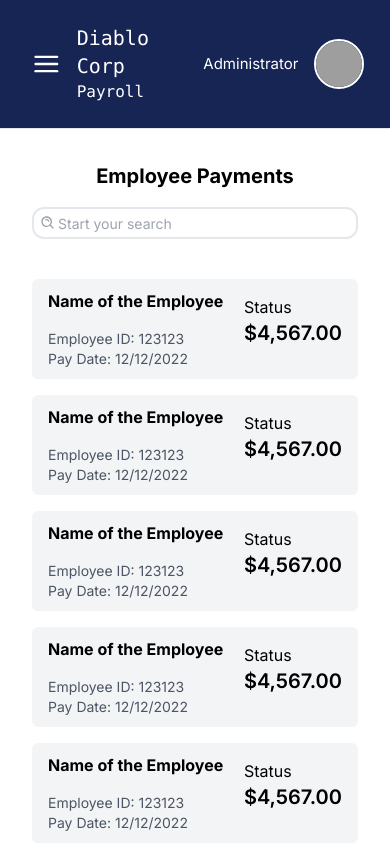
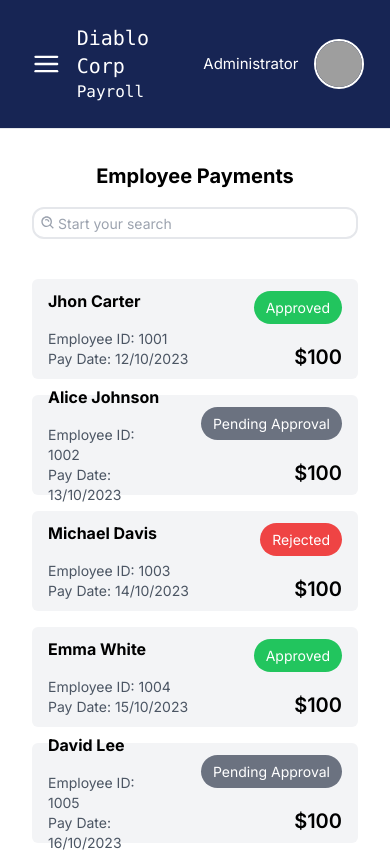
Before and after one commit to ChathuraHettiarachchi/diablo-crop-reactjs, a Next.js app: page /pay-run in a window 390 px wide. Shown: the top 852 px of the page. Built offline with nearby package versions, Linux system fonts and the light colour scheme; grey boxes are pictures that could not be loaded.

Commit message:
status indicator fixed

```diff
--- a/src/app/globals.css
+++ b/src/app/globals.css
@@ -9,3 +9,7 @@
 .table-row {
   @apply h-full pl-4 pt-4
 }
+
+.status {
+  @apply rounded-full px-3 py-2 text-sm text-white
+}
--- /dev/null
+++ b/src/components/PaymentStatus.tsx
@@ -0,0 +1,24 @@
+import React from "react";
+import { StatusProps } from "@/types";
+import { Status } from "@/types";
+
+const PaymentStatus = ({ status }: StatusProps) => {
+  const resolveStatus = (status: string) => {
+    var label;
+    switch (status) {
+      case "Approved":
+        label = <span className="status bg-green-500">{Status.Approved}</span>;
+        break;
+      case "Pending":
+        label = <span className=" status bg-gray-500">{Status.Pending}</span>;
+        break;
+      case "Rejected":
+        label = <span className="status bg-red-500">{Status.Rejected}</span>;
+        break;
+    }
+    return label;
+  };
+  return <>{resolveStatus(status)}</>;
+};
+
+export default PaymentStatus;
--- a/src/components/PaymentTableItem.tsx
+++ b/src/components/PaymentTableItem.tsx
@@ -1,6 +1,7 @@
 import { PaymentTableItemProps } from "@/types";
 import Link from "next/link";
 import React from "react";
+import PaymentStatus from "./PaymentStatus";
 
 const PaymentTableItem = (props: PaymentTableItemProps) => {
   return (
@@ -12,25 +13,29 @@ const PaymentTableItem = (props: PaymentTableItemProps) => {
           </Link>
           <p className="table-row">{props.name}</p>
           <p className="table-row">{props.payDay}</p>
-          <p className="table-row">{props.status}</p>
+          <div className="table-row">
+            <PaymentStatus status={props.status} />
+          </div>
           <p className="table-row">{props.amount}</p>
         </div>
         <hr />
       </div>
 
-      <div className="flex h-[100px] w-full items-center rounded-md bg-gray-100 p-4 hover:cursor-pointer lg:hidden">
-        <div className="min-w-0 flex-1">
+      <div className="flex h-[100px] w-full items-center rounded-md bg-gray-100 hover:cursor-pointer lg:hidden">
+        <div className="min-w-0 flex-1  p-4 ">
           <p className="text-md mb-4 truncate font-bold text-black">
-            Name of the Employee
+            {props.name}
           </p>
-          <p className="text-sm text-gray-600">Employee ID: 123123</p>
-          <p className="text-sm text-gray-600">Pay Date: 12/12/2022</p>
+          <p className="text-sm text-gray-600">Employee ID: {props.id}</p>
+          <p className="text-sm text-gray-600">Pay Date: {props.payDay}</p>
         </div>
 
-        <div className="flex-col items-center">
-          <p className="">Status</p>
-          <p className="mb-4 text-right text-xl font-semibold text-black">
-            $4,567.00
+        <div className="h-full flex-col space-y-6 p-4">
+          <p className="flex-1 text-end">
+            <PaymentStatus status={props.status} />
+          </p>
+          <p className="text-right text-xl font-semibold text-black">
+            ${props.amount}
           </p>
         </div>
       </div>
--- a/src/types/index.ts
+++ b/src/types/index.ts
@@ -1,3 +1,9 @@
+export enum Status {
+  Pending = "Pending Approval",
+  Approved = "Approved",
+  Rejected = "Rejected",
+}
+
 export interface CircleImageProps {
   url: string;
   height: number;
@@ -17,3 +23,7 @@ export interface PaymentTableItemProps {
   status: string;
   amount: number;
 }
+
+export interface StatusProps {
+  type: Status;
+}
```
